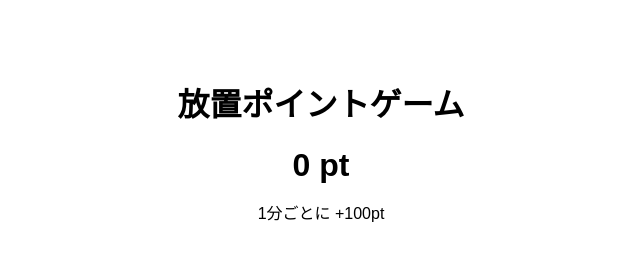
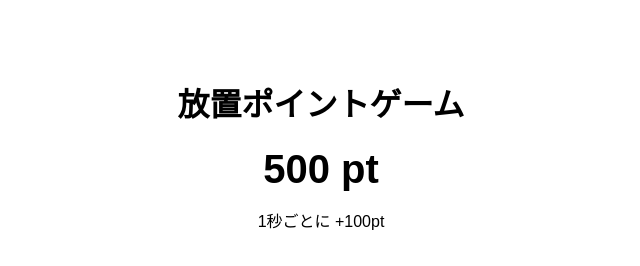
Before and after one commit to hamumeron/ish, a plain HTML site: page index.html in a window 1280 px wide. Shown: the whole page, without its empty margins (319-959 px from the left). Drawn offline with Linux system fonts and the light colour scheme.

Commit message:
Update index.html

```diff
--- a/index.html
+++ b/index.html
@@ -10,46 +10,33 @@
       padding-top: 50px;
     }
     .pt {
-      font-size: 2em;
+      font-size: 2.5em;
       font-weight: bold;
     }
   </style>
 </head>
 <body>
   <h1>放置ポイントゲーム</h1>
-  <div class="pt">
-    <span id="point">0</span> pt
-  </div>
-  <p>1分ごとに +100pt</p>
+  <div class="pt"><span id="pt">0</span> pt</div>
+  <p>1秒ごとに +100pt</p>
 
   <script>
-    const COOKIE_NAME = "bg_point";
-    const INTERVAL = 60 * 1000; // 1分
-    const ADD_POINT = 100;
+    const KEY = "bg_point";
+    const INTERVAL = 1000; // 1秒
+    const ADD = 100;
 
-    function getPoint() {
-      const match = document.cookie.match(/bg_point=(\d+)/);
-      return match ? Number(match[1]) : 0;
-    }
-
-    function setPoint(pt) {
-      document.cookie =
-        `${COOKIE_NAME}=${pt}; max-age=31536000; path=/`;
-    }
-
-    let point = getPoint();
-    const el = document.getElementById("point");
+    let point = Number(localStorage.getItem(KEY)) || 0;
+    const el = document.getElementById("pt");
     el.textContent = point;
 
     setInterval(() => {
-      point += ADD_POINT;
+      point += ADD;
       el.textContent = point;
-      setPoint(point);
+      localStorage.setItem(KEY, point);
     }, INTERVAL);
 
-    // 念のためタブを閉じた瞬間にも保存
     window.addEventListener("beforeunload", () => {
-      setPoint(point);
+      localStorage.setItem(KEY, point);
     });
   </script>
 </body>
```
